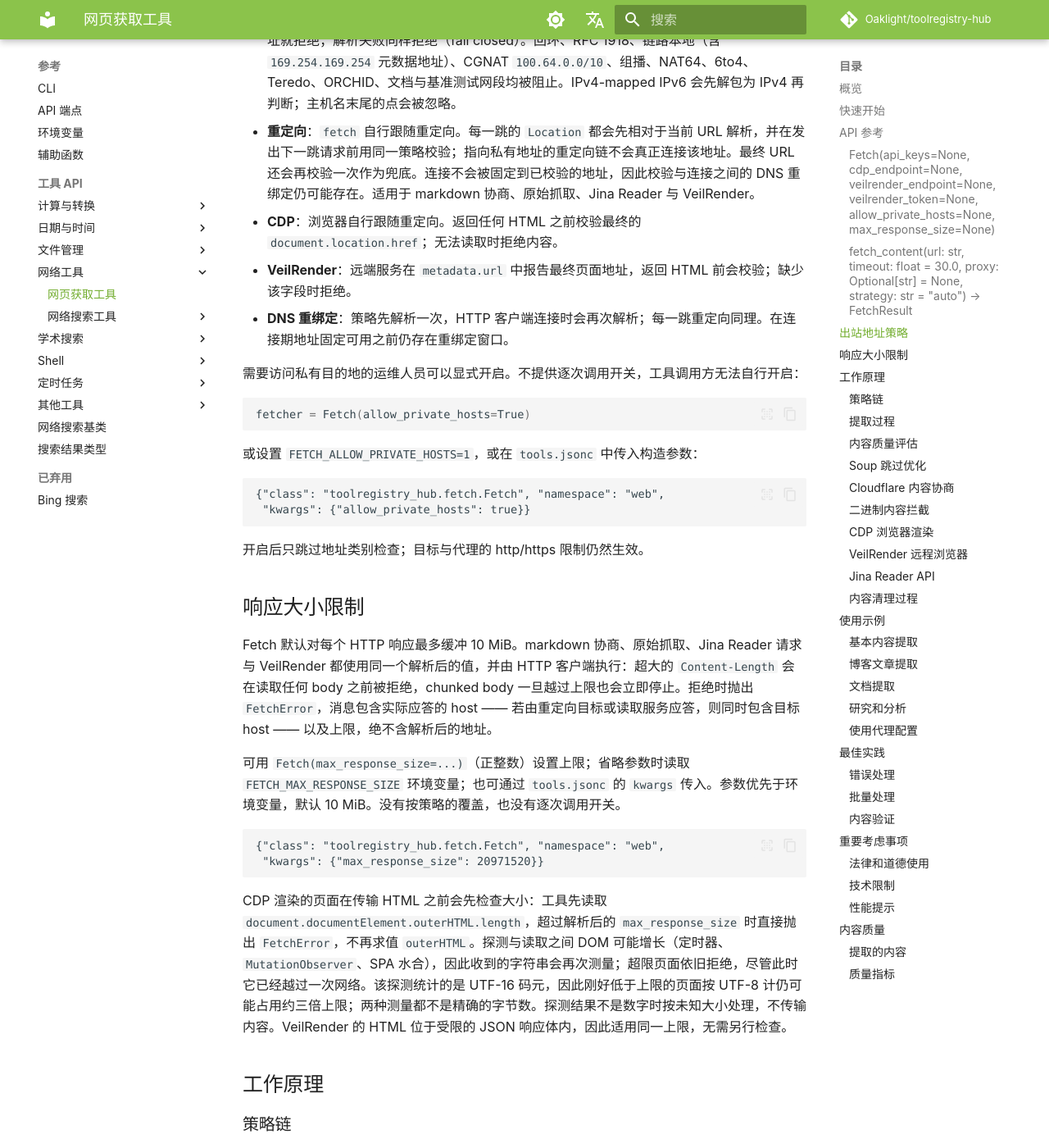
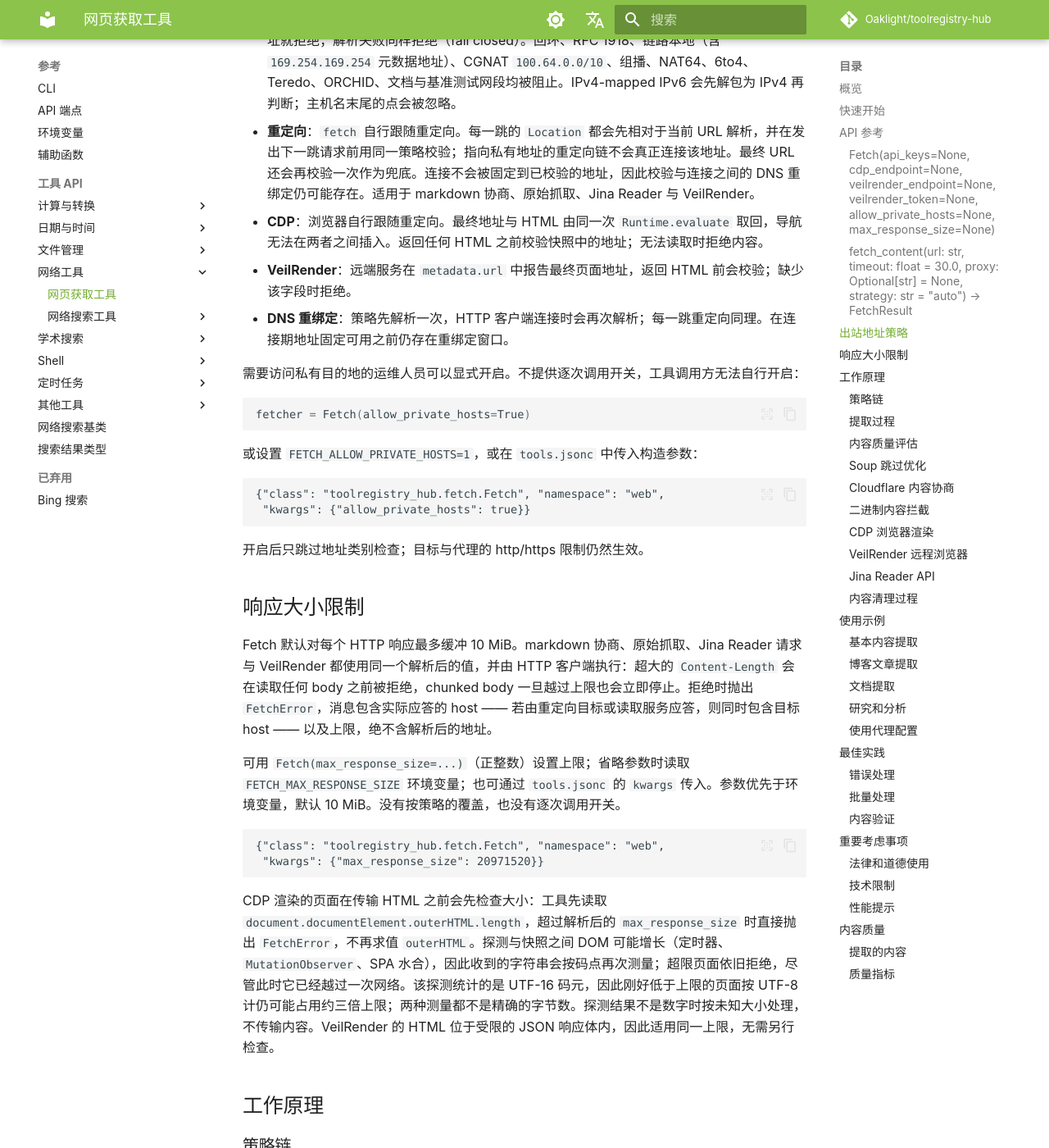
Before and after one commit to Oaklight/toolregistry-hub, an MkDocs documentation site: the page built from docs/tools/websearch/web_fetch_tool.md, in a window 1280 px wide and 1400 px high, scrolled down 3270 px. Shown: the whole window at 82% size. Built offline with MkDocs 1.6.1 and Material for MkDocs 9.7.7, drawn with Linux system fonts in a browser that asks for light colours; some web fonts are replaced; comment, search, counter and statistics services are not loaded.

Commit message:
docs(fetch): CDP 原子读取地址与 HTML（#246）

````diff
--- a/docs/tools/websearch/web_fetch_tool.md
+++ b/docs/tools/websearch/web_fetch_tool.md
@@ -92,7 +92,7 @@ content = fetcher.fetch_content(
 - **环境代理**：只有显式传入的 `proxy` 参数会被校验并使用。内置 HTTP 客户端只读取 `SSL_CERT_FILE` 与 `SSL_CERT_DIR`，不读取 `HTTP_PROXY`、`HTTPS_PROXY` 或 `ALL_PROXY`，因此进程环境中的代理变量不会生效，也不存在绕过策略的环境代理路径。
 - **地址**：主机名解析出的每一个地址都必须是全球可路由地址。解析结果中只要有一个非公网地址就拒绝；解析失败同样拒绝（fail closed）。回环、RFC 1918、链路本地（含 `169.254.169.254` 元数据地址）、CGNAT `100.64.0.0/10`、组播、NAT64、6to4、Teredo、ORCHID、文档与基准测试网段均被阻止。IPv4-mapped IPv6 会先解包为 IPv4 再判断；主机名末尾的点会被忽略。
 - **重定向**：`fetch` 自行跟随重定向。每一跳的 `Location` 都会先相对于当前 URL 解析，并在发出下一跳请求前用同一策略校验；指向私有地址的重定向链不会真正连接该地址。最终 URL 还会再校验一次作为兜底。连接不会被固定到已校验的地址，因此校验与连接之间的 DNS 重绑定仍可能存在。适用于 markdown 协商、原始抓取、Jina Reader 与 VeilRender。
-- **CDP**：浏览器自行跟随重定向。返回任何 HTML 之前校验最终的 `document.location.href`；无法读取时拒绝内容。
+- **CDP**：浏览器自行跟随重定向。最终地址与 HTML 由同一次 `Runtime.evaluate` 取回，导航无法在两者之间插入。返回任何 HTML 之前校验快照中的地址；无法读取时拒绝内容。
 - **VeilRender**：远端服务在 `metadata.url` 中报告最终页面地址，返回 HTML 前会校验；缺少该字段时拒绝。
 - **DNS 重绑定**：策略先解析一次，HTTP 客户端连接时会再次解析；每一跳重定向同理。在连接期地址固定可用之前仍存在重绑定窗口。
 
@@ -122,7 +122,7 @@ Fetch 默认对每个 HTTP 响应最多缓冲 10 MiB。markdown 协商、原始
  "kwargs": {"max_response_size": 20971520}}
 ```
 
-CDP 渲染的页面在传输 HTML 之前会先检查大小：工具先读取 `document.documentElement.outerHTML.length`，超过解析后的 `max_response_size` 时直接抛出 `FetchError`，不再求值 `outerHTML`。探测与读取之间 DOM 可能增长（定时器、`MutationObserver`、SPA 水合），因此收到的字符串会再次测量；超限页面依旧拒绝，尽管此时它已经越过一次网络。该探测统计的是 UTF-16 码元，因此刚好低于上限的页面按 UTF-8 计仍可能占用约三倍上限；两种测量都不是精确的字节数。探测结果不是数字时按未知大小处理，不传输内容。VeilRender 的 HTML 位于受限的 JSON 响应体内，因此适用同一上限，无需另行检查。
+CDP 渲染的页面在传输 HTML 之前会先检查大小：工具先读取 `document.documentElement.outerHTML.length`，超过解析后的 `max_response_size` 时直接抛出 `FetchError`，不再求值 `outerHTML`。探测与快照之间 DOM 可能增长（定时器、`MutationObserver`、SPA 水合），因此收到的字符串会按码点再次测量；超限页面依旧拒绝，尽管此时它已经越过一次网络。该探测统计的是 UTF-16 码元，因此刚好低于上限的页面按 UTF-8 计仍可能占用约三倍上限；两种测量都不是精确的字节数。探测结果不是数字时按未知大小处理，不传输内容。VeilRender 的 HTML 位于受限的 JSON 响应体内，因此适用同一上限，无需另行检查。
 
 ## 工作原理
 
````
Also changed, not shown: docs/changelog.md (+1 -0 lines).
